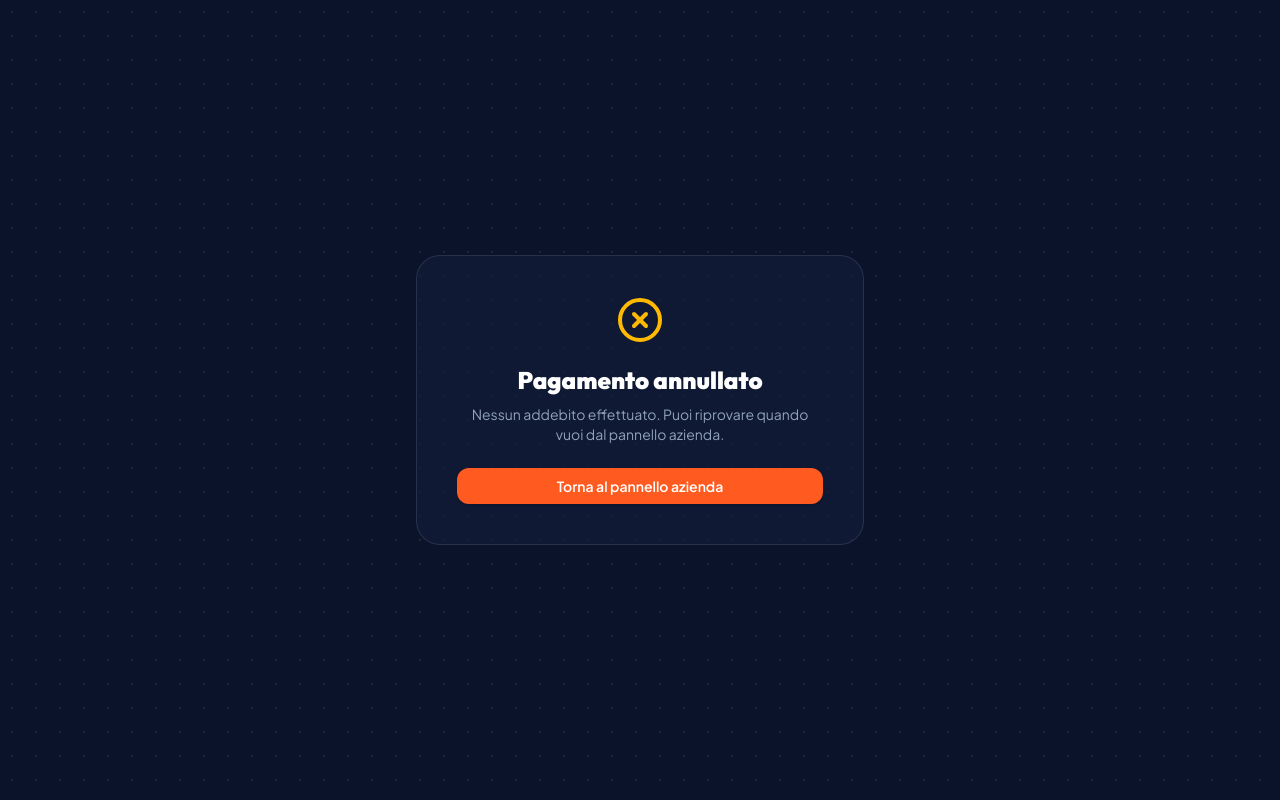
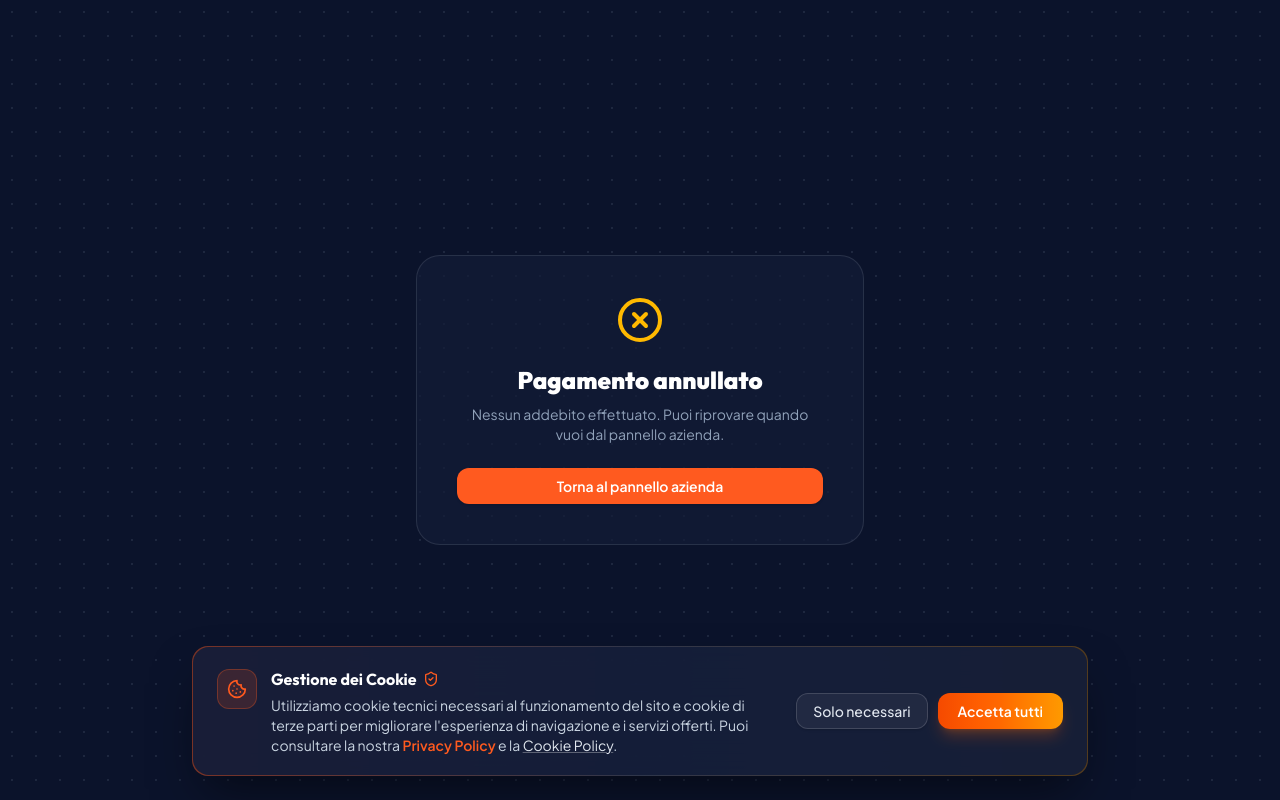
Before and after one commit to akybel2014-creator/casalavoropro, a React (Vite) app: page /payment/cancel in a window 1280 px wide. Built offline with nearby package versions, Linux system fonts and the light colour scheme; no server answers.

Commit message:
feat: add cookie consent banner
Implement a GDPR-compliant cookie consent banner to manage user tracking preferences and persist selection in local storage.

```diff
--- a/src/App.jsx
+++ b/src/App.jsx
@@ -5,6 +5,7 @@ import { Toaster } from "@/components/ui/sonner";
 import { AuthProvider, useAuth, dashboardPathFor } from "@/context/AuthContext";
 import Header from "@/components/site/Header";
 import Footer from "@/components/site/Footer";
+import CookieBanner from "@/components/CookieBanner";
 import Home from "@/pages/Home";
 import { PaymentSuccess, PaymentCancel } from "@/pages/PaymentResult";
 import "@/App.css";
@@ -197,6 +198,7 @@ function App() {
                         <Route path="/payment/cancel" element={<PaymentCancel />} />
                     </Routes>
                     </Suspense>
+                    <CookieBanner />
                 </AuthProvider>
             </BrowserRouter>
         </ErrorBoundary>
--- /dev/null
+++ b/src/components/CookieBanner.jsx
@@ -0,0 +1,106 @@
+import { useEffect, useState } from "react";
+import { Link } from "react-router-dom";
+import { Cookie, ShieldCheck } from "lucide-react";
+import { Button } from "@/components/ui/button";
+
+const STORAGE_KEY = "cookie_consent";
+
+function hasStoredConsent() {
+    try {
+        return Boolean(localStorage.getItem(STORAGE_KEY));
+    } catch {
+        return false;
+    }
+}
+
+export default function CookieBanner() {
+    const [mounted, setMounted] = useState(false);
+    const [closing, setClosing] = useState(false);
+
+    useEffect(() => {
+        if (!hasStoredConsent()) {
+            const timer = setTimeout(() => setMounted(true), 250);
+            return () => clearTimeout(timer);
+        }
+        return undefined;
+    }, []);
+
+    const saveConsent = (choice) => {
+        try {
+            localStorage.setItem(STORAGE_KEY, choice);
+        } catch {
+            // Ignora errori localStorage in ambienti restrittivi
+        }
+        setClosing(true);
+        setTimeout(() => {
+            setMounted(false);
+        }, 300);
+    };
+
+    if (!mounted) return null;
+
+    return (
+        <aside
+            role="dialog"
+            aria-label="Informativa sui cookie"
+            data-testid="cookie-banner"
+            className={`fixed bottom-4 inset-x-4 sm:bottom-6 sm:inset-x-6 z-[60] flex justify-center pointer-events-none transition-all duration-300 ease-out ${
+                closing ? "opacity-0 translate-y-4" : "opacity-100 translate-y-0"
+            }`}
+        >
+            <div className="pointer-events-auto w-full max-w-4xl rounded-2xl p-[1px] bg-gradient-to-r from-brand/45 via-white/15 to-amber-500/30 shadow-2xl shadow-black/50">
+                <div className="rounded-2xl bg-navy-700/95 backdrop-blur-xl px-5 py-4 sm:px-6 sm:py-5 flex flex-col md:flex-row md:items-center justify-between gap-4">
+                    <div className="flex items-start gap-3.5 min-w-0">
+                        <div className="h-10 w-10 rounded-xl bg-brand/15 border border-brand/30 flex items-center justify-center shrink-0 mt-0.5">
+                            <Cookie className="h-5 w-5 text-brand" />
+                        </div>
+                        <div className="text-sm text-slate-300 leading-relaxed">
+                            <p className="font-display font-bold text-white text-base flex items-center gap-1.5">
+                                Gestione dei Cookie <ShieldCheck className="h-4 w-4 text-brand shrink-0" />
+                            </p>
+                            <p className="mt-1 text-xs sm:text-sm text-slate-300">
+                                Utilizziamo cookie tecnici necessari al funzionamento del sito e cookie di terze parti per migliorare l'esperienza di navigazione e i servizi offerti. Puoi consultare la nostra{" "}
+                                <Link
+                                    to="/privacy-policy"
+                                    data-testid="cookie-banner-privacy-link"
+                                    className="text-brand font-semibold hover:underline"
+                                >
+                                    Privacy Policy
+                                </Link>{" "}
+                                e la{" "}
+                                <Link
+                                    to="/cookie-policy"
+                                    data-testid="cookie-banner-policy-link"
+                                    className="text-slate-200 underline decoration-white/30 hover:text-brand transition-colors"
+                                >
+                                    Cookie Policy
+                                </Link>
+                                .
+                            </p>
+                        </div>
+                    </div>
+
+                    <div className="flex flex-wrap sm:flex-nowrap items-center justify-end gap-2.5 shrink-0">
+                        <Button
+                            type="button"
+                            variant="outline"
+                            data-testid="cookie-banner-necessary-button"
+                            onClick={() => saveConsent("necessary")}
+                            className="rounded-xl border-white/15 bg-white/5 text-slate-200 hover:bg-white/10 hover:text-white text-xs sm:text-sm px-4"
+                        >
+                            Solo necessari
+                        </Button>
+                        <Button
+                            type="button"
+                            data-testid="cookie-banner-accept-button"
+                            onClick={() => saveConsent("accepted")}
+                            className="rounded-xl bg-gradient-to-r from-orange-600 via-orange-500 to-amber-500 hover:from-orange-500 hover:to-amber-400 text-white font-semibold shadow-lg shadow-orange-500/25 text-xs sm:text-sm px-5"
+                        >
+                            Accetta tutti
+                        </Button>
+                    </div>
+                </div>
+            </div>
+        </aside>
+    );
+}
```
